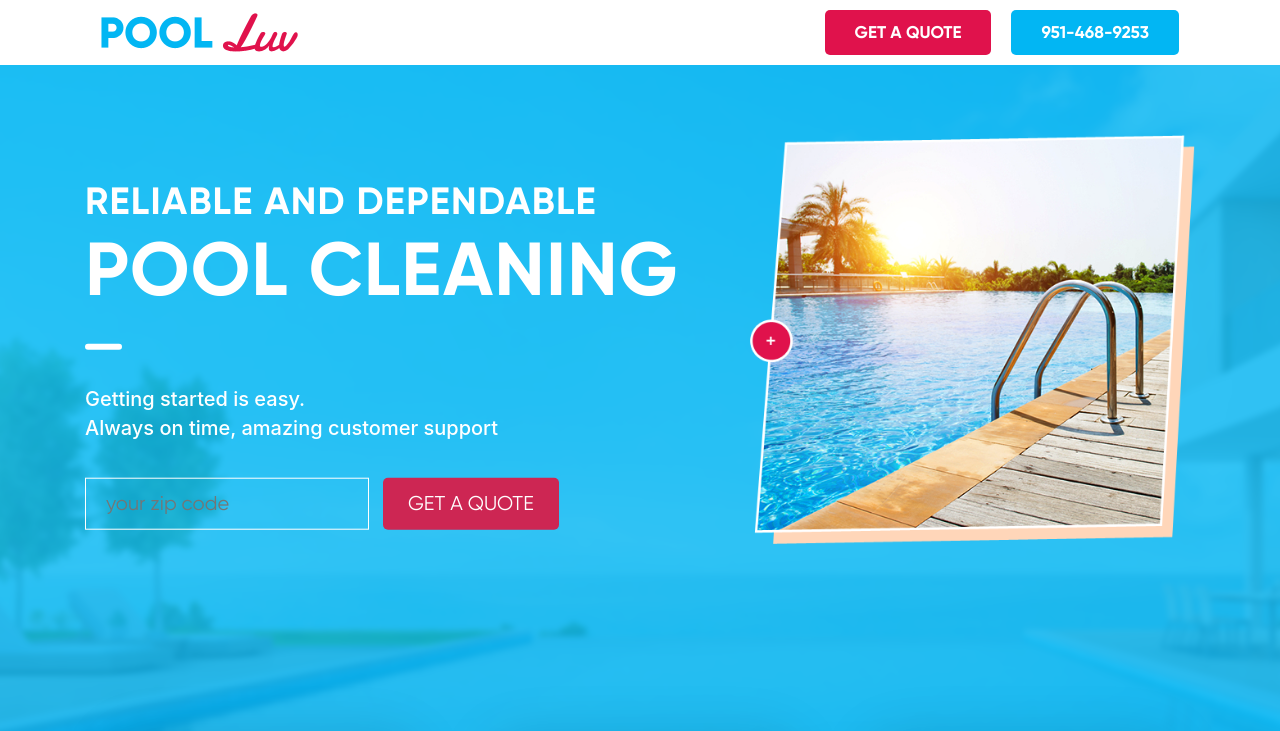
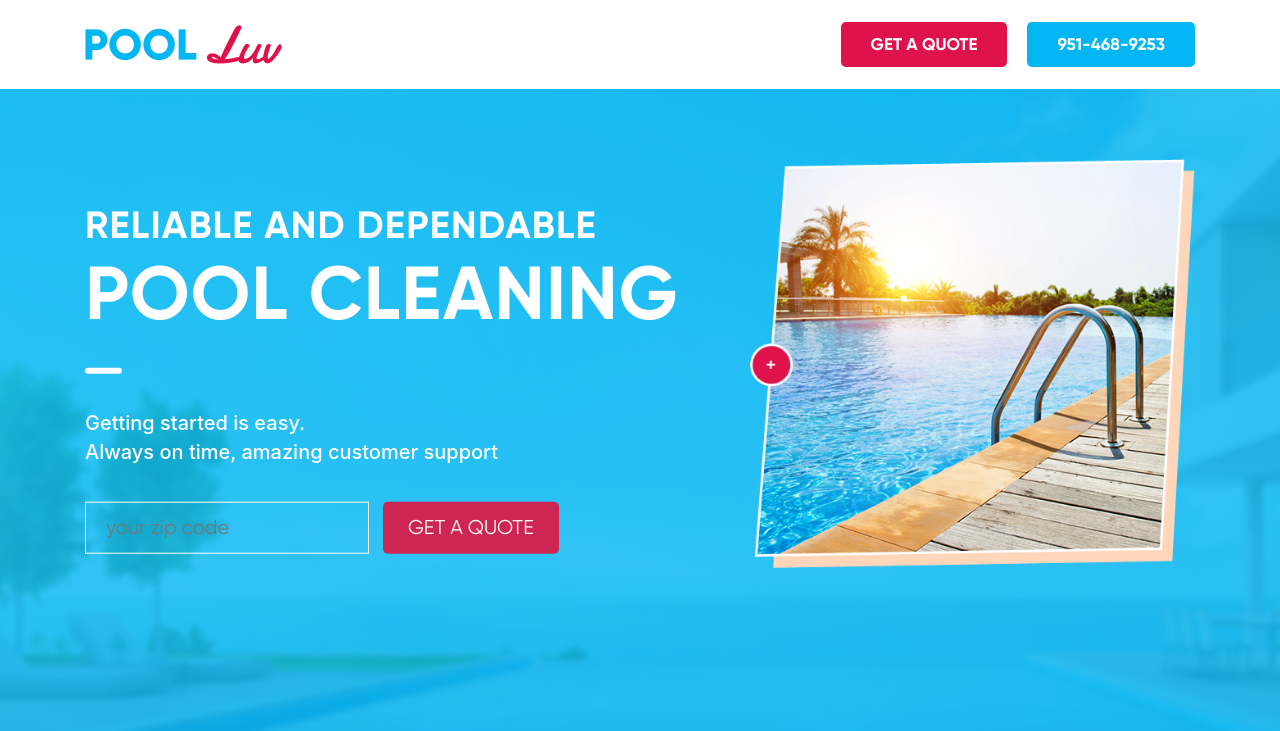
Before and after one commit to chetramewb/Pool-Luv, a plain HTML site: page index.html in a window 1280 px wide. Shown: the top 731 px of the page. Drawn offline with nearby package versions, Linux system fonts and the light colour scheme; files whose address does not match are found by name; a web font is replaced by a local one.

Commit message:
padding issue fixed

```diff
--- a/css/style.css
+++ b/css/style.css
@@ -39,6 +39,9 @@ body{font-size:16px; margin:0 auto; font-family: 'Damion', cursive;  font-family
 display: flex;
 justify-content: end;
 width: 100%;
+}
+.main-header .navbar.navbar-expand-lg {
+	padding: 20px 0px;
 }
 
 .btn.btn-outline-success.my-2.my-sm-0 {
```
